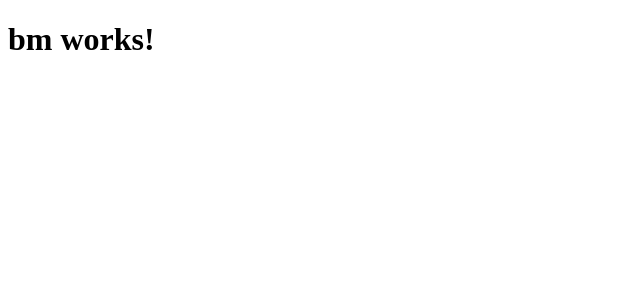
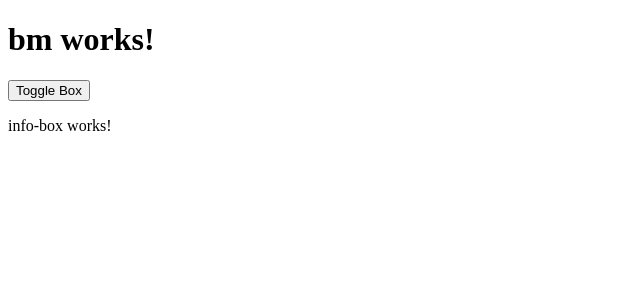
Before and after one commit to aschuettler/angular2-workshop-2016-12-nrw, an Angular app: page / in a window 1280 px wide. Shown: the top 300 px of the page, without its empty margins (0-640 px from the left). Built offline with nearby package versions, Linux system fonts and the light colour scheme.

Commit message:
info-box

```diff
--- a/src/app/app.component.html
+++ b/src/app/app.component.html
@@ -1,3 +1,5 @@
 <h1>
   {{title}}
 </h1>
+
+<bm-info-box></bm-info-box>
--- a/src/app/app.module.ts
+++ b/src/app/app.module.ts
@@ -4,10 +4,12 @@ import { FormsModule } from '@angular/forms';
 import { HttpModule } from '@angular/http';
 
 import { AppComponent } from './app.component';
+import { InfoBoxComponent } from './info-box/info-box.component';
 
 @NgModule({
   declarations: [
-    AppComponent
+    AppComponent,
+    InfoBoxComponent
   ],
   imports: [
     BrowserModule,
--- /dev/null
+++ b/src/app/info-box/info-box.component.html
@@ -0,0 +1,5 @@
+<button (click)="isHidden=!isHidden">Toggle Box</button>
+
+<p [hidden]="isHidden">
+  info-box works!
+</p>
--- /dev/null
+++ b/src/app/info-box/info-box.component.ts
@@ -0,0 +1,15 @@
+import { Component, OnInit } from '@angular/core';
+
+@Component({
+  selector: 'bm-info-box',
+  templateUrl: './info-box.component.html',
+  styleUrls: ['./info-box.component.css']
+})
+export class InfoBoxComponent implements OnInit {
+
+  constructor() { }
+
+  ngOnInit() {
+  }
+
+}
```
Also changed, not shown: src/app/info-box/info-box.component.css (added), 1 other file (tests, documents, lock files or other folders).
